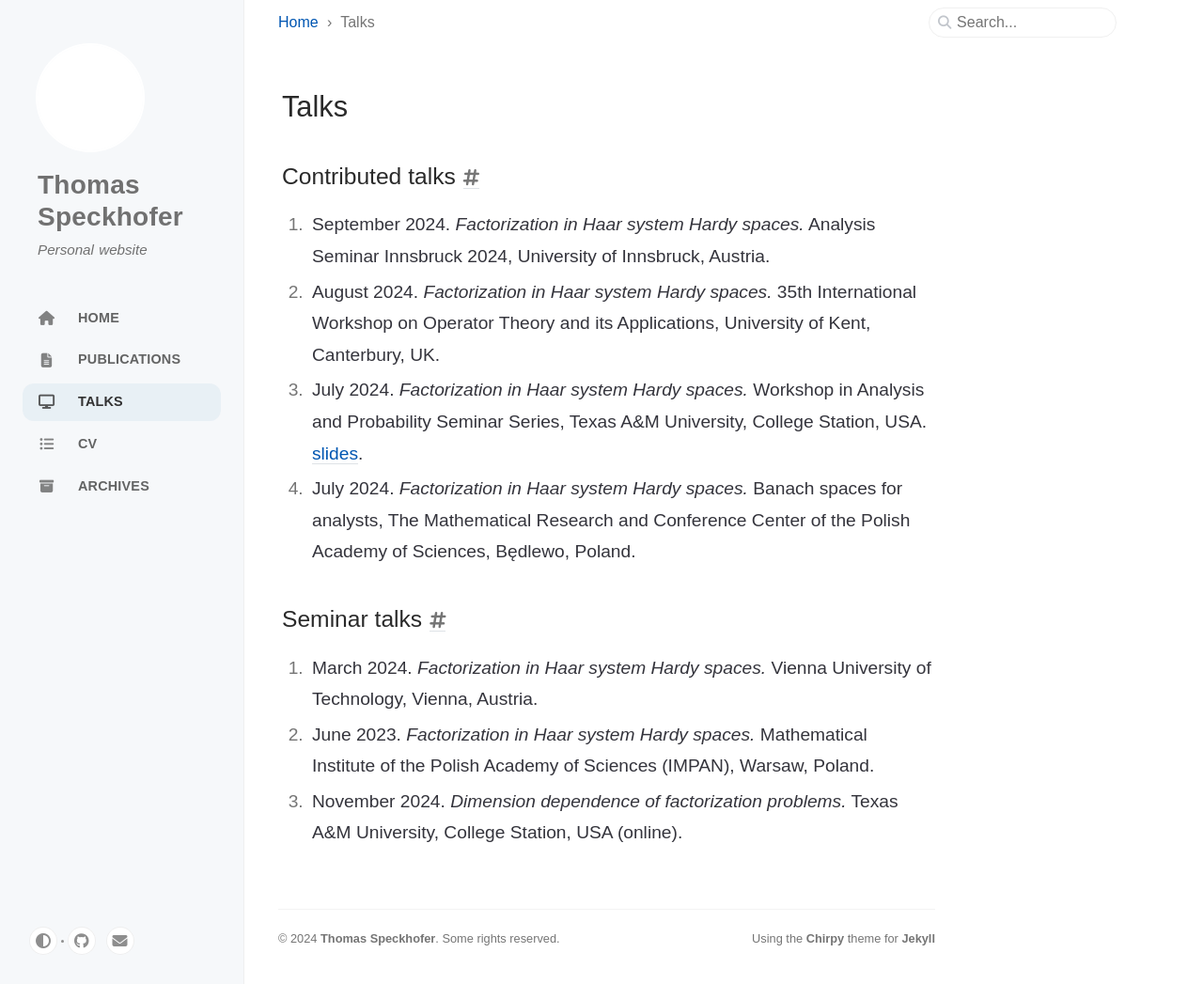
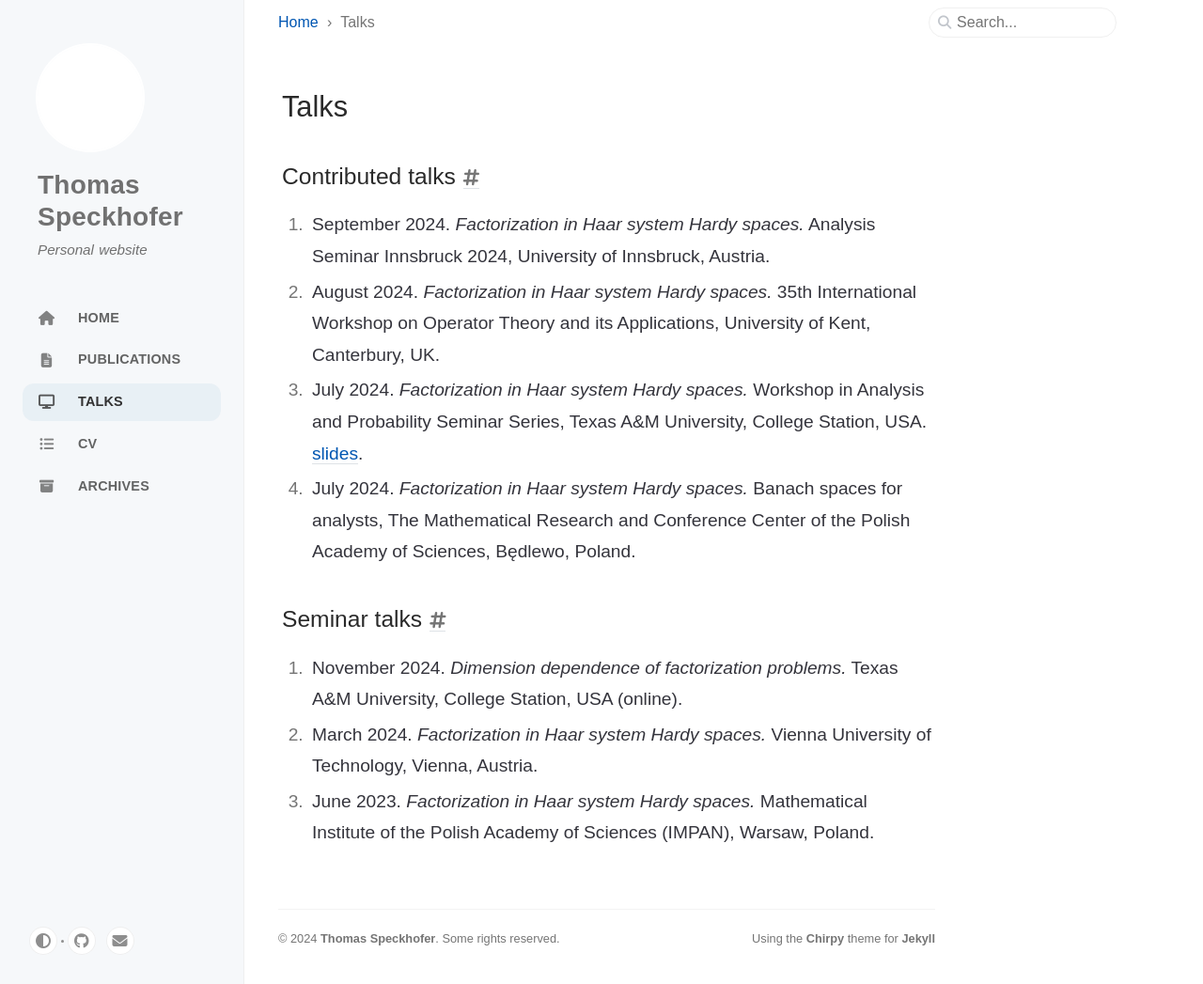
Before and after one commit to speckhofer/speckhofer.github.io, a Jekyll site: the page built from _tabs/talks.md, in a window 1280 px wide and 1047 px high. Shown: the whole window at 94% size. Built offline with Jekyll 4.4.1, drawn with Linux system fonts in a browser that asks for light colours; cached includes are drawn as plain includes.

```diff
--- a/_tabs/talks.md
+++ b/_tabs/talks.md
@@ -12,6 +12,6 @@ order: 2
 
 ## Seminar talks
 
+1. November 2024. _Dimension dependence of factorization problems._ Texas A&M University, College Station, USA (online).
 1. March 2024. _Factorization in Haar system Hardy spaces._ Vienna University of Technology, Vienna, Austria.
 1. June 2023. _Factorization in Haar system Hardy spaces._ Mathematical Institute of the Polish Academy of Sciences (IMPAN), Warsaw, Poland.
-1. November 2024. _Dimension dependence of factorization problems._ Texas A&M University, College Station, USA (online).
```
